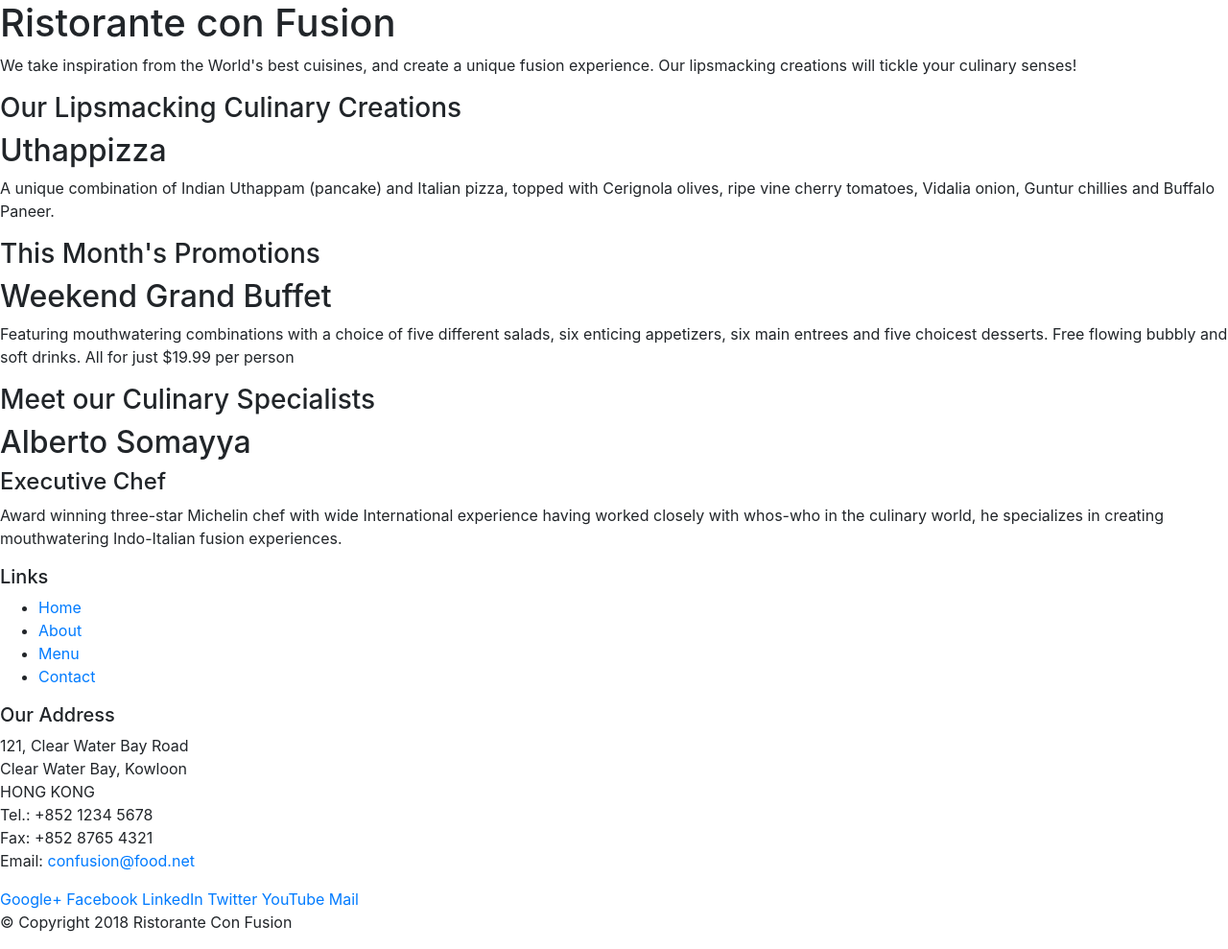
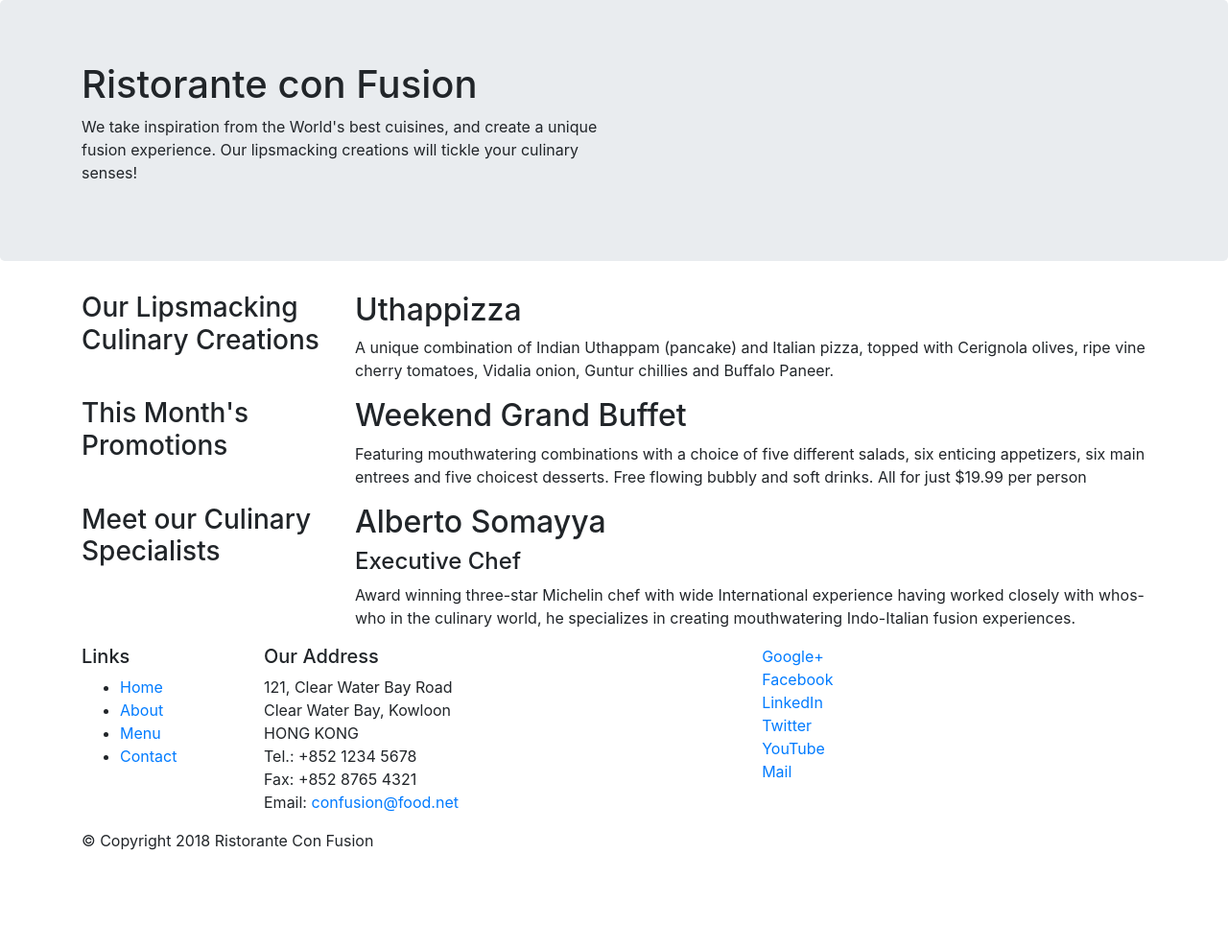
Before and after one commit to ytng1095/bootstrap-coursera, a website: page index.html in a window 1280 px wide. Shown: the whole page at 96% size. After the commit the page ends 904 px from the top, so only its background shows below. Drawn offline with nearby package versions, Linux system fonts and the light colour scheme.

Commit message:
Bootstrap Grid Part 1

```diff
--- a/index.html
+++ b/index.html
@@ -14,46 +14,46 @@
 
 <body>
 
-    <header>
-        <div>
-            <div>
-                <div>
+    <header class="jumbotron">
+        <div class="container">
+            <div class="row">
+                <div class="col-12 col-sm-6">
                     <h1>Ristorante con Fusion</h1>
                     <p>We take inspiration from the World's best cuisines, and create a unique fusion experience. Our lipsmacking creations will tickle your culinary senses!</p>
                 </div>
-                <div>
+                <div class="col-12 col-sm">
                 </div>
             </div>
         </div>
     </header>
 
-    <div>
-        <div>
-            <div>
+    <div class="container">
+        <div class="row">
+            <div class="col-12 col-sm-4 col-md-3">
                 <h3>Our Lipsmacking Culinary Creations</h3>
             </div>
-            <div>
+            <div class="col col-sm col-md">
                 <h2>Uthappizza</h2>
                 <p>A unique combination of Indian Uthappam (pancake) and Italian pizza, topped with Cerignola olives, ripe vine cherry tomatoes, Vidalia onion, Guntur chillies and Buffalo Paneer.</p>
             </div>
         </div>
 
 
-        <div>
-            <div>
+        <div class="row">
+            <div class="col-12 col-sm-4 col-md-3">
                 <h3>This Month's Promotions</h3>
             </div>
-            <div>
+            <div class="col col-sm col-md">
                 <h2>Weekend Grand Buffet</h2>
                 <p>Featuring mouthwatering combinations with a choice of five different salads, six enticing appetizers, six main entrees and five choicest desserts. Free flowing bubbly and soft drinks. All for just $19.99 per person </p>
             </div>
         </div>
 
-        <div>
-            <div>
+        <div class="row">
+            <div class="col-12 col-sm-4 col-md-3">
                 <h3>Meet our Culinary Specialists</h3>
             </div>
-            <div>
+            <div class="col col-sm col-md">
                 <h2>Alberto Somayya</h2>
                 <h4>Executive Chef</h4>
                 <p>Award winning three-star Michelin chef with wide International experience having worked closely with whos-who in the culinary world, he specializes in creating mouthwatering Indo-Italian fusion experiences. </p>
@@ -62,9 +62,9 @@
     </div>
 
     <footer>
-        <div>
-            <div>
-                <div>
+        <div class="container">
+            <div class="row">
+                <div class="col-4 col-sm-2">
                     <h5>Links</h5>
                     <ul>
                         <li><a href="#">Home</a></li>
@@ -73,7 +73,7 @@
                         <li><a href="#">Contact</a></li>
                     </ul>
                 </div>
-                <div>
+                <div class="col-7 col-sm-5">
                     <h5>Our Address</h5>
                     <address>
 		              121, Clear Water Bay Road<br>
@@ -84,8 +84,8 @@
 		              Email: <a href="mailto:confusion@food.net">confusion@food.net</a>
 		           </address>
                 </div>
-                <div>
-                    <div>
+                <div class="col-12 col-sm-4">
+                    <div class="col-4 offset-1 col-sm-2">
                         <a href="http://google.com/+">Google+</a>
                         <a href="http://www.facebook.com/profile.php?id=">Facebook</a>
                         <a href="http://www.linkedin.com/in/">LinkedIn</a>
@@ -95,8 +95,8 @@
                     </div>
                 </div>
            </div>
-           <div>
-                <div>
+           <div class="row">
+                <div class="col-auto">
                     <p>© Copyright 2018 Ristorante Con Fusion</p>
                 </div>
            </div>
```
